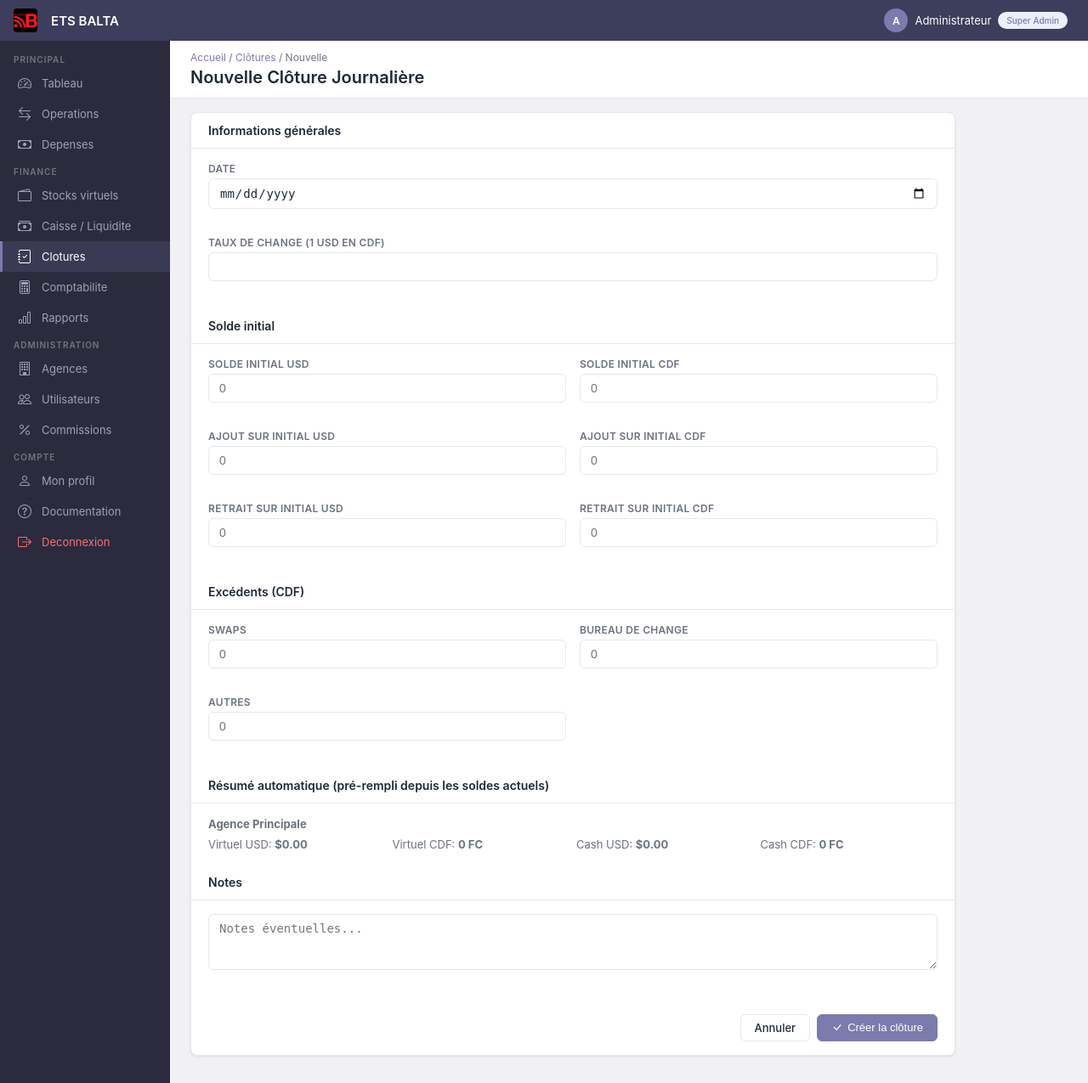
After one commit to mud-mos23/agencyBalth, a Flask app: page /cloture/nouvelle in a window 1280 px wide. The commit adds this page. Shown: the whole page at 85% size. Run offline with Flask 3, Linux system fonts and the light colour scheme; a user stored in the database is signed in.

Commit message:
ajout module cloture journaliere avec excedents, creances, dettes

```diff
--- a/app.py
+++ b/app.py
@@ -7,8 +7,8 @@ from flask_login import LoginManager, login_user, logout_user, login_required, c
 from werkzeug.utils import secure_filename
 
 from config import Config
-from models import db, User, Agency, OperationType, CommissionConfig, Operation, Expense, AccountingLog, VirtualStock, CashBalance
-from forms import (LoginForm, AgencyForm, UserForm, OperationForm, CommissionForm, ExpenseForm, FilterForm)
+from models import db, User, Agency, OperationType, CommissionConfig, Operation, Expense, AccountingLog, VirtualStock, CashBalance, ClotureJournaliere, Excedent, CreancePartenaire, Dette
+from forms import (LoginForm, AgencyForm, UserForm, OperationForm, CommissionForm, ExpenseForm, FilterForm, ClotureForm)
 
 app = Flask(__name__)
 app.config.from_object(Config)
@@ -522,6 +522,22 @@ def api_commission():
     commission = calc_commission(op_type_id, direction, amount, currency)
     return jsonify(commission)
 
+@app.route('/api/soldes-actuels')
+@login_required
+def api_soldes_actuels():
+    agencies = Agency.query.filter_by(is_active=True).all() if current_user.role == 'super_admin' else [current_user.agency]
+    data = {}
+    for a in agencies:
+        stocks = VirtualStock.query.filter_by(agency_id=a.id, user_id=None).all()
+        cash = CashBalance.query.filter_by(agency_id=a.id, user_id=None).all()
+        data[str(a.id)] = {
+            'virtuel_usd': sum(s.current_balance for s in stocks if s.currency == 'USD'),
+            'virtuel_cdf': sum(s.current_balance for s in stocks if s.currency == 'FC'),
+            'cash_usd': sum(c.current_balance for c in cash if c.currency == 'USD'),
+            'cash_cdf': sum(c.current_balance for c in cash if c.currency == 'FC'),
+        }
+    return jsonify(data)
+
 @app.route('/commissions')
 @login_required
 @role_required('super_admin', 'admin_agence', 'secretaire')
@@ -846,6 +862,130 @@ def reports():
         by_type=by_type, by_agency=by_agency,
         expense_usd=expense_usd, expense_fc=expense_fc, form=form)
 
+@app.route('/clotures')
+@login_required
+@role_required('super_admin', 'admin_agence', 'comptable', 'secretaire')
+def cloture_list():
+    agency_filter = {} if current_user.role == 'super_admin' else {'agency_id': current_user.agency_id}
+    clotures = ClotureJournaliere.query.filter_by(**agency_filter).order_by(ClotureJournaliere.date.desc()).all()
+    return render_template('clotures/list.html', clotures=clotures)
+
+@app.route('/cloture/nouvelle', methods=['GET', 'POST'])
+@login_required
+@role_required('super_admin', 'admin_agence')
+def cloture_new():
+    form = ClotureForm()
+    agency = current_user.agency if current_user.agency else Agency.query.first()
+    agencies = [agency] if current_user.role != 'super_admin' else Agency.query.filter_by(is_active=True).all()
+    prev = ClotureJournaliere.query.filter_by(agency_id=agency.id, status='valide').order_by(ClotureJournaliere.date.desc()).first()
+
+    if form.validate_on_submit():
+        for a in agencies:
+            excedents = []
+            for cat, key in [('SWAPS', 'excedent_swaps'), ('Bureau de change', 'excedent_bureau'), ('Autres', 'excedent_autres')]:
+                val = getattr(form, key).data or 0
+                if val:
+                    excedents.append(Excedent(categorie=cat, montant_cdf=val))
+            total_exc = sum(e.montant_cdf for e in excedents)
+
+            stocks = VirtualStock.query.filter_by(agency_id=a.id, user_id=None).all()
+            virtuel_usd = sum(s.current_balance for s in stocks if s.currency == 'USD')
+            virtuel_cdf = sum(s.current_balance for s in stocks if s.currency == 'FC')
+
+            cash_balances = CashBalance.query.filter_by(agency_id=a.id, user_id=None).all()
+            cash_usd = sum(c.current_balance for c in cash_balances if c.currency == 'USD')
+            cash_cdf = sum(c.current_balance for c in cash_balances if c.currency == 'FC')
+
+            total_actif_usd = virtuel_usd + cash_usd
+            total_actif_cdf = virtuel_cdf + cash_cdf
+
+            solde_initial_usd = form.solde_initial_usd.data or 0
+            solde_initial_cdf = form.solde_initial_cdf.data or 0
+            ajout_usd = form.ajout_initial_usd.data or 0
+            ajout_cdf = form.ajout_initial_cdf.data or 0
+            retrait_usd = form.retrait_initial_usd.data or 0
+            retrait_cdf = form.retrait_initial_cdf.data or 0
+
+            total_sin_usd = solde_initial_usd + ajout_usd - retrait_usd
+            total_sin_cdf = solde_initial_cdf + ajout_cdf - retrait_cdf + total_exc
+
+            cumule_usd = total_actif_usd - total_sin_usd
+            cumule_cdf = total_actif_cdf - total_sin_cdf
+            taux = form.taux_change.data or 0
+
+            manque = cumule_cdf + (cumule_usd * taux)
+
+            cloture = ClotureJournaliere(
+                agency_id=a.id,
+                date=form.date.data,
+                taux_change=taux,
+                solde_initial_usd=solde_initial_usd,
+                solde_initial_cdf=solde_initial_cdf,
+                ajout_initial_usd=ajout_usd,
+                ajout_initial_cdf=ajout_cdf,
+                retrait_initial_usd=retrait_usd,
+                retrait_initial_cdf=retrait_cdf,
+                total_excedent_cdf=total_exc,
+                total_virtuel_usd=virtuel_usd,
+                total_virtuel_cdf=virtuel_cdf,
+                total_cash_usd=cash_usd,
+                total_cash_cdf=cash_cdf,
+                total_dettes_usd=0,
+                total_dettes_cdf=0,
+                total_actif_usd=total_actif_usd,
+                total_actif_cdf=total_actif_cdf,
+                cumule_usd=cumule_usd,
+                cumule_cdf=cumule_cdf,
+                manque=manque,
+                notes=form.notes.data,
+                created_by=current_user.id,
+            )
+            db.session.add(cloture)
+            db.session.flush()
+            for e in excedents:
+                e.cloture_id = cloture.id
+                db.session.add(e)
+        db.session.commit()
+        flash('Cloture creee avec succes.', 'success')
+        return redirect(url_for('cloture_list'))
+    return render_template('clotures/form.html', form=form, agencies=agencies, prev=prev)
+
+@app.route('/cloture/<int:id>')
+@login_required
+@role_required('super_admin', 'admin_agence', 'comptable', 'secretaire')
+def cloture_detail(id):
+    cloture = ClotureJournaliere.query.get_or_404(id)
+    if current_user.role != 'super_admin' and cloture.agency_id != current_user.agency_id:
+        abort(403)
+    return render_template('clotures/details.html', cloture=cloture)
+
+@app.route('/cloture/<int:id>/valider', methods=['POST'])
+@login_required
+@role_required('super_admin', 'admin_agence')
+def cloture_valider(id):
+    cloture = ClotureJournaliere.query.get_or_404(id)
+    if current_user.role != 'super_admin' and cloture.agency_id != current_user.agency_id:
+        abort(403)
+    cloture.status = 'valide'
+    db.session.commit()
+    flash('Cloture validee.', 'success')
+    return redirect(url_for('cloture_detail', id=id))
+
+@app.route('/cloture/<int:id>/supprimer', methods=['POST'])
+@login_required
+@role_required('super_admin', 'admin_agence')
+def cloture_delete(id):
+    cloture = ClotureJournaliere.query.get_or_404(id)
+    if current_user.role != 'super_admin' and cloture.agency_id != current_user.agency_id:
+        abort(403)
+    Excedent.query.filter_by(cloture_id=id).delete()
+    CreancePartenaire.query.filter_by(cloture_id=id).delete()
+    Dette.query.filter_by(cloture_id=id).delete()
+    db.session.delete(cloture)
+    db.session.commit()
+    flash('Cloture supprimee.', 'success')
+    return redirect(url_for('cloture_list'))
+
 def init_db():
     db.create_all()
 
--- a/forms.py
+++ b/forms.py
@@ -79,3 +79,17 @@ class FilterForm(FlaskForm):
         ('validated', 'Validé'),
         ('rejected', 'Rejeté')
     ], validators=[Optional()])
+
+class ClotureForm(FlaskForm):
+    date = DateField("Date", format='%Y-%m-%d', validators=[DataRequired()])
+    taux_change = FloatField("Taux de change (1 USD en CDF)", validators=[DataRequired(), NumberRange(min=1)])
+    solde_initial_usd = FloatField("Solde initial USD", validators=[Optional()])
+    solde_initial_cdf = FloatField("Solde initial CDF", validators=[Optional()])
+    ajout_initial_usd = FloatField("Ajout sur initial USD", validators=[Optional()])
+    ajout_initial_cdf = FloatField("Ajout sur initial CDF", validators=[Optional()])
+    retrait_initial_usd = FloatField("Retrait sur initial USD", validators=[Optional()])
+    retrait_initial_cdf = FloatField("Retrait sur initial CDF", validators=[Optional()])
+    excedent_swaps = FloatField("Excédent SWAPS (CDF)", validators=[Optional()])
+    excedent_bureau = FloatField("Excédent Bureau de change (CDF)", validators=[Optional()])
+    excedent_autres = FloatField("Excédent Autres (CDF)", validators=[Optional()])
+    notes = TextAreaField("Notes", validators=[Optional()])
--- a/templates/base.html
+++ b/templates/base.html
@@ -59,6 +59,11 @@
                 </li>
                 {% endif %}
                 {% if current_user.has_role('super_admin', 'admin_agence', 'comptable', 'secretaire') %}
+                <li class="menu-item">
+                    <a class="menu-link {{ 'active' if request.endpoint in ('cloture_list', 'cloture_new', 'cloture_detail') }}" href="{{ url_for('cloture_list') }}">
+                        <i class="bi bi-journal-check"></i> Clotures
+                    </a>
+                </li>
                 <li class="menu-item">
                     <a class="menu-link {{ 'active' if request.endpoint == 'accounting' }}" href="{{ url_for('accounting') }}">
                         <i class="bi bi-calculator"></i> Comptabilite
--- /dev/null
+++ b/templates/clotures/form.html
@@ -0,0 +1,115 @@
+{% extends "base.html" %}
+{% block title %}Nouvelle Clôture{% endblock %}
+{% block control_panel %}
+<div class="o_control_panel">
+    <div class="breadcrumb"><a href="{{ url_for('dashboard') }}">Accueil</a> / <a href="{{ url_for('cloture_list') }}">Clôtures</a> / <span>Nouvelle</span></div>
+    <h1 class="cp-title">Nouvelle Clôture Journalière</h1>
+</div>
+{% endblock %}
+{% block content %}
+<style>
+.cloture-grid { display:grid; grid-template-columns:1fr 1fr; gap:16px; }
+.cloture-grid .full { grid-column:1/-1; }
+@media(max-width:768px){.cloture-grid{grid-template-columns:1fr;}}
+</style>
+<form method="POST" class="o_card" style="max-width:900px;">
+    {{ form.hidden_tag() }}
+    <div class="o_card_header">Informations générales</div>
+    <div class="o_card_body cloture-grid">
+        <div class="o_field full">
+            <label>Date</label>
+            {{ form.date(class="form-control", type="date") }}
+            {% for e in form.date.errors %}<small class="o_text_danger">{{ e }}</small>{% endfor %}
+        </div>
+        <div class="o_field full">
+            <label>Taux de change (1 USD en CDF)</label>
+            {{ form.taux_change(class="form-control", step="1") }}
+            {% for e in form.taux_change.errors %}<small class="o_text_danger">{{ e }}</small>{% endfor %}
+        </div>
+    </div>
+
+    <div class="o_card_header">Solde initial</div>
+    <div class="o_card_body cloture-grid">
+        <div class="o_field">
+            <label>Solde initial USD</label>
+            {{ form.solde_initial_usd(class="form-control", step="0.01", placeholder="0") }}
+        </div>
+        <div class="o_field">
+            <label>Solde initial CDF</label>
+            {{ form.solde_initial_cdf(class="form-control", step="1", placeholder="0") }}
+        </div>
+        <div class="o_field">
+            <label>Ajout sur initial USD</label>
+            {{ form.ajout_initial_usd(class="form-control", step="0.01", placeholder="0") }}
+        </div>
+        <div class="o_field">
+            <label>Ajout sur initial CDF</label>
+            {{ form.ajout_initial_cdf(class="form-control", step="1", placeholder="0") }}
+        </div>
+        <div class="o_field">
+            <label>Retrait sur initial USD</label>
+            {{ form.retrait_initial_usd(class="form-control", step="0.01", placeholder="0") }}
+        </div>
+        <div class="o_field">
+            <label>Retrait sur initial CDF</label>
+            {{ form.retrait_initial_cdf(class="form-control", step="1", placeholder="0") }}
+        </div>
+    </div>
+
+    <div class="o_card_header">Excédents (CDF)</div>
+    <div class="o_card_body cloture-grid">
+        <div class="o_field">
+            <label>SWAPS</label>
+            {{ form.excedent_swaps(class="form-control", step="1", placeholder="0") }}
+        </div>
+        <div class="o_field">
+            <label>Bureau de change</label>
+            {{ form.excedent_bureau(class="form-control", step="1", placeholder="0") }}
+        </div>
+        <div class="o_field">
+            <label>Autres</label>
+            {{ form.excedent_autres(class="form-control", step="1", placeholder="0") }}
+        </div>
+    </div>
+
+    <div class="o_card_header">Résumé automatique (pré-rempli depuis les soldes actuels)</div>
+    <div class="o_card_body" style="font-size:13px;color:var(--o-text-muted);">
+        {% for a in agencies %}
+        <div style="margin-bottom:8px;"><strong>{{ a.name }}</strong></div>
+        <div style="display:grid;grid-template-columns:repeat(auto-fit,minmax(150px,1fr));gap:8px;">
+            <div>Virtuel USD: <strong id="virtuel_usd_{{ a.id }}">—</strong></div>
+            <div>Virtuel CDF: <strong id="virtuel_cdf_{{ a.id }}">—</strong></div>
+            <div>Cash USD: <strong id="cash_usd_{{ a.id }}">—</strong></div>
+            <div>Cash CDF: <strong id="cash_cdf_{{ a.id }}">—</strong></div>
+        </div>
+        {% endfor %}
+    </div>
+
+    <div class="o_card_header">Notes</div>
+    <div class="o_card_body">
+        <div class="o_field">
+            {{ form.notes(class="form-control", rows="3", placeholder="Notes éventuelles...") }}
+        </div>
+    </div>
+
+    <div style="padding:16px 20px;display:flex;gap:8px;justify-content:flex-end;">
+        <a href="{{ url_for('cloture_list') }}" class="btn-o btn-o-secondary">Annuler</a>
+        <button type="submit" class="btn-o btn-o-primary"><i class="bi bi-check-lg"></i> Créer la clôture</button>
+    </div>
+</form>
+{% endblock %}
+{% block scripts %}
+<script>
+async function loadSoldes() {
+    const r = await fetch('/api/soldes-actuels');
+    const data = await r.json();
+    for (const [aid, s] of Object.entries(data)) {
+        document.getElementById('virtuel_usd_' + aid).textContent = '$' + s.virtuel_usd.toFixed(2);
+        document.getElementById('virtuel_cdf_' + aid).textContent = s.virtuel_cdf.toFixed(0) + ' FC';
+        document.getElementById('cash_usd_' + aid).textContent = '$' + s.cash_usd.toFixed(2);
+        document.getElementById('cash_cdf_' + aid).textContent = s.cash_cdf.toFixed(0) + ' FC';
+    }
+}
+loadSoldes();
+</script>
+{% endblock %}
```
Also changed, not shown: models.py (+59 -0 lines), templates/clotures/details.html (added, +107 -0 lines), templates/clotures/list.html (added, +55 -0 lines).
